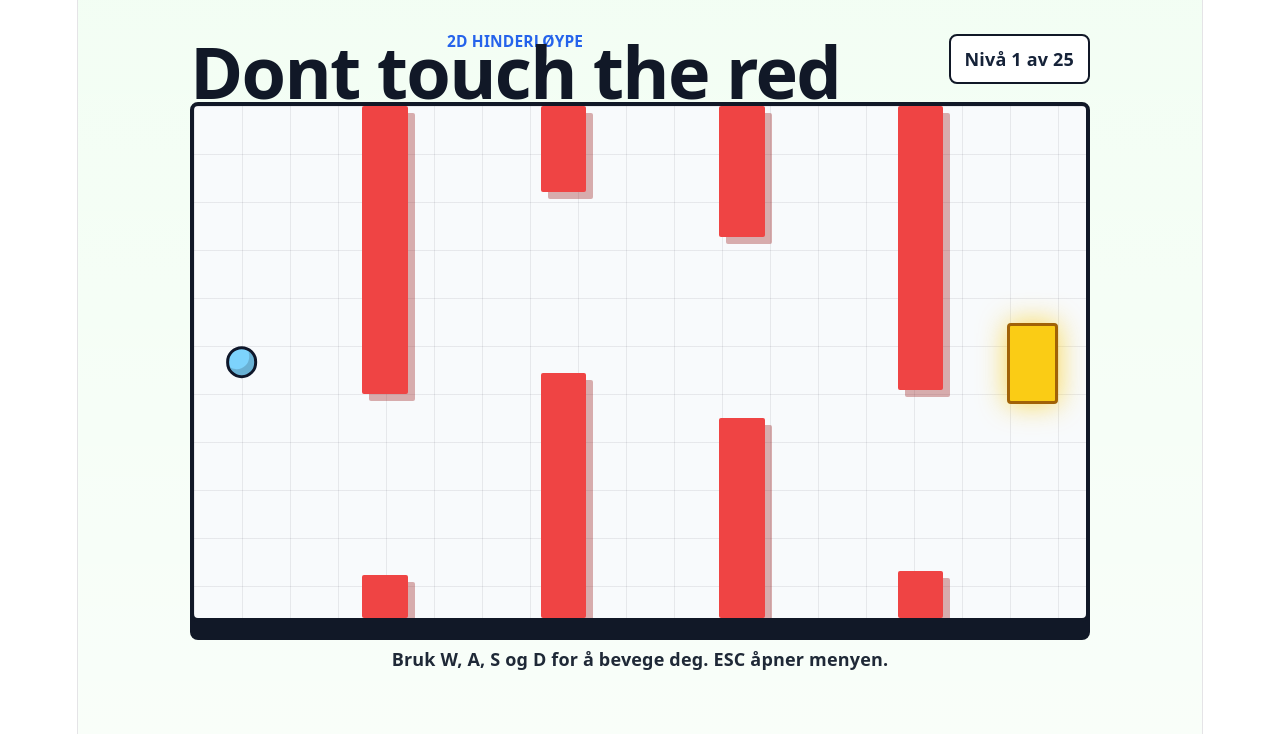
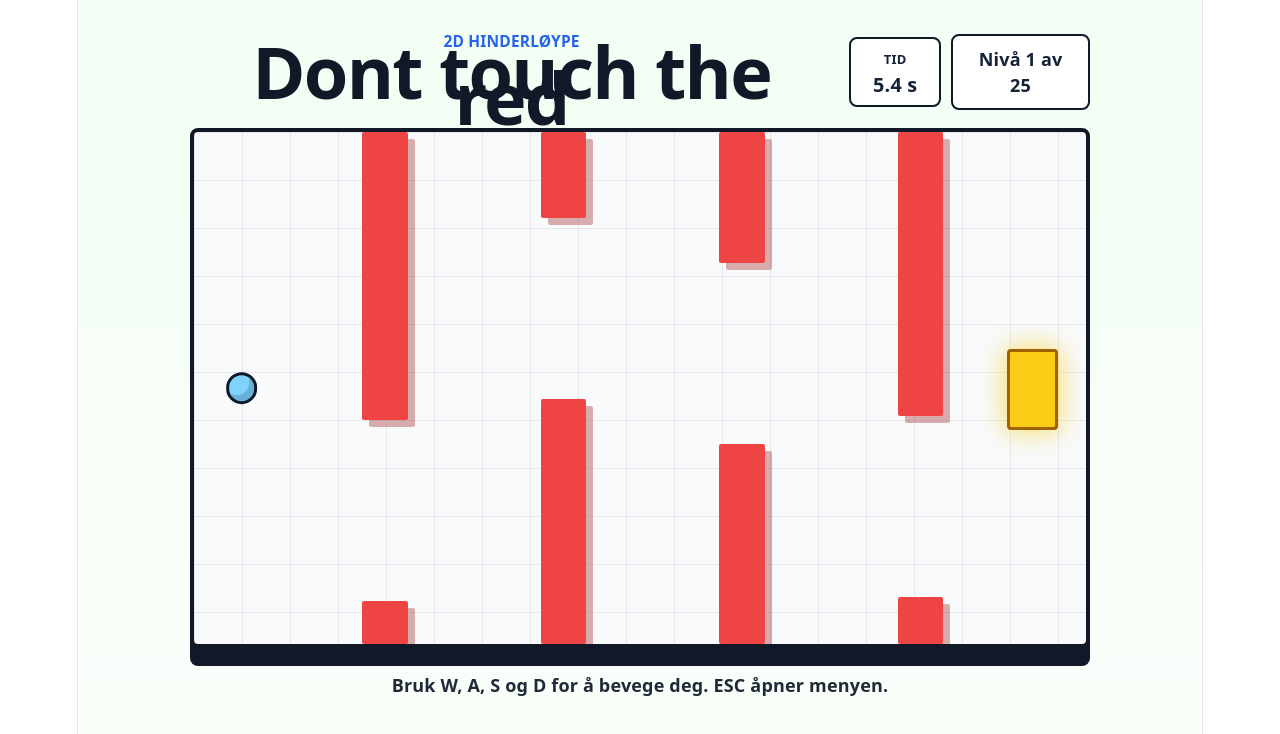
Before and after one commit to stegenish/dontTouch, a React (Vite) app: page / in a window 1280 px wide. Shown: the top 734 px of the page. Built offline with nearby package versions, Linux system fonts and the light colour scheme.

Commit message:
Add decimal game timer
Prompt: kan du legg til en timer oppe på skjemen med desimala

```diff
--- a/src/App.css
+++ b/src/App.css
@@ -31,12 +31,35 @@
   font-weight: 900;
 }
 
-.level-badge {
+.status-badges {
+  display: flex;
+  align-items: center;
+  gap: 10px;
+}
+
+.level-badge,
+.timer-badge {
   border: 2px solid #111827;
   border-radius: 8px;
   background: #ffffff;
   padding: 10px 14px;
   font-weight: 900;
+}
+
+.timer-badge {
+  display: grid;
+  min-width: 92px;
+  padding-block: 7px;
+  text-align: center;
+}
+
+.timer-badge span {
+  font-size: 0.72rem;
+  text-transform: uppercase;
+}
+
+.timer-badge strong {
+  font-size: 1.1rem;
 }
 
 .game-board {
@@ -306,6 +329,11 @@ button:focus-visible {
     flex-direction: column;
   }
 
+  .status-badges {
+    width: 100%;
+    justify-content: space-between;
+  }
+
   .game-board {
     max-height: none;
   }
--- a/src/App.tsx
+++ b/src/App.tsx
@@ -75,6 +75,7 @@ const text = {
     music: 'musikk',
     musicOff: 'av',
     musicOn: 'på',
+    timer: 'tid',
     sure: 'er du sikker',
     unlockRainbow: 'nå nivå 10',
     win: 'du klarte det!',
@@ -106,6 +107,7 @@ const text = {
     music: 'music',
     musicOff: 'off',
     musicOn: 'on',
+    timer: 'time',
     sure: 'are you sure',
     unlockRainbow: 'reach level 10',
     win: 'you did it!',
@@ -137,6 +139,7 @@ const text = {
     music: 'musik',
     musicOff: 'aus',
     musicOn: 'an',
+    timer: 'zeit',
     sure: 'bist du sicher',
     unlockRainbow: 'erreiche Level 10',
     win: 'du hast es geschafft!',
@@ -193,6 +196,8 @@ function App() {
   const [language, setLanguage] = useState<Language>('nb')
   const [showShadows, setShowShadows] = useState(true)
   const [isMusicOn, setIsMusicOn] = useState(false)
+  const [elapsedSeconds, setElapsedSeconds] = useState(0)
+  const [timerStartedAt, setTimerStartedAt] = useState(() => Date.now())
   const heldKeys = useRef(new Set<string>())
   const musicRef = useRef<HTMLAudioElement>(null)
 
@@ -201,6 +206,7 @@ function App() {
   const levelNumber = levelIndex + 1
   const hasRainbow = levelNumber >= 10
   const levelLabel = `Nivå ${levelNumber} ${copy.levelOf} ${levels.length}`
+  const timerLabel = `${elapsedSeconds.toFixed(1)} s`
 
   const playerStyle = useMemo(
     () => ({
@@ -214,6 +220,8 @@ function App() {
 
   function resetLevel() {
     heldKeys.current.clear()
+    setTimerStartedAt(Date.now())
+    setElapsedSeconds(0)
     setPosition(startPosition)
     setStatus('playing')
     setIsRestartConfirmOpen(false)
@@ -343,6 +351,18 @@ function App() {
     return () => window.clearInterval(movementTimer)
   }, [movePlayer])
 
+  useEffect(() => {
+    if (status !== 'playing') {
+      return undefined
+    }
+
+    const timer = window.setInterval(() => {
+      setElapsedSeconds((Date.now() - timerStartedAt) / 1000)
+    }, 100)
+
+    return () => window.clearInterval(timer)
+  }, [status, timerStartedAt])
+
   return (
     <main className={`game-shell${showShadows ? '' : ' no-shadows'}`}>
       <audio ref={musicRef} loop preload="auto" src="/gvidon-gvidon-medicine-364031.mp3" />
@@ -351,7 +371,13 @@ function App() {
           <p className="eyebrow">2D hinderløype</p>
           <h1 id="game-title">{copy.gameTitle}</h1>
         </div>
-        <div className="level-badge">{levelLabel}</div>
+        <div className="status-badges">
+          <div className="timer-badge" aria-label={`${copy.timer} ${timerLabel}`}>
+            <span>{copy.timer}</span>
+            <strong>{timerLabel}</strong>
+          </div>
+          <div className="level-badge">{levelLabel}</div>
+        </div>
       </section>
 
       <section
```
Also changed, not shown: 2 other files (tests, documents, lock files or other folders).
